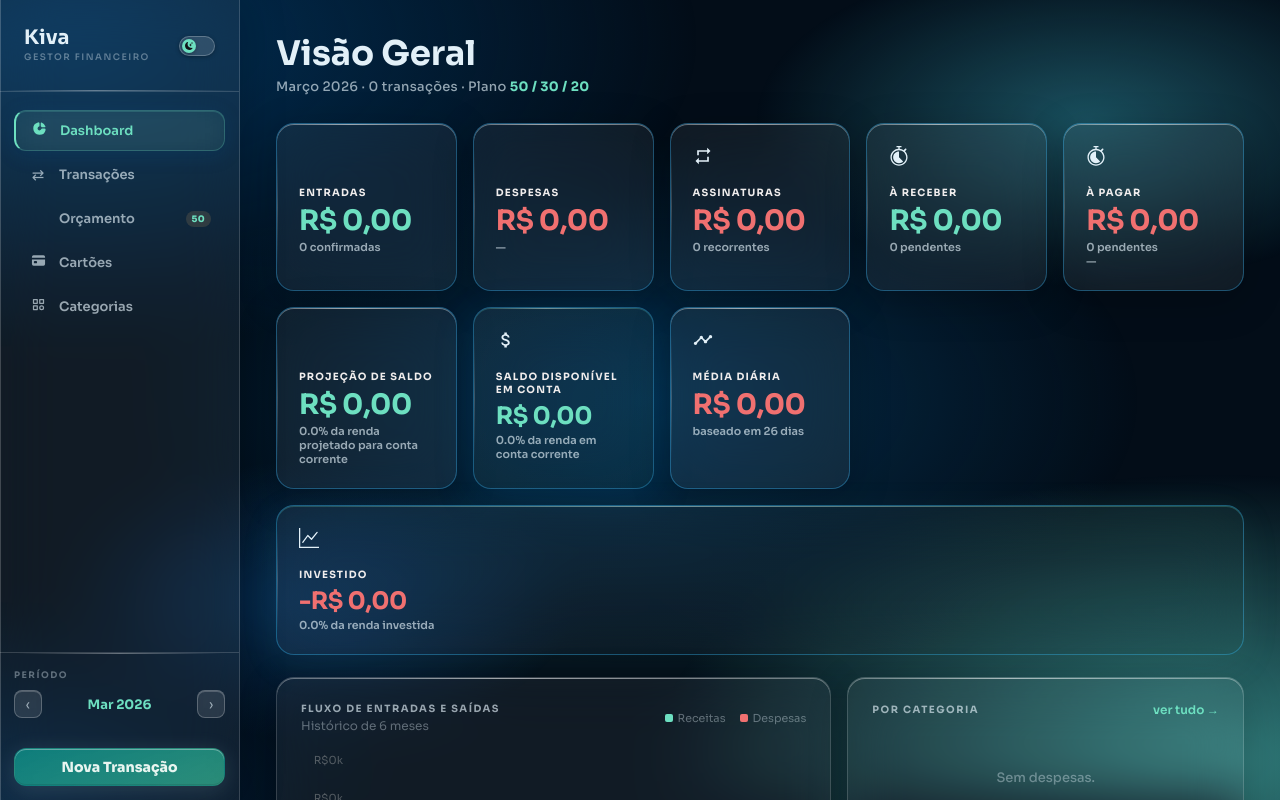
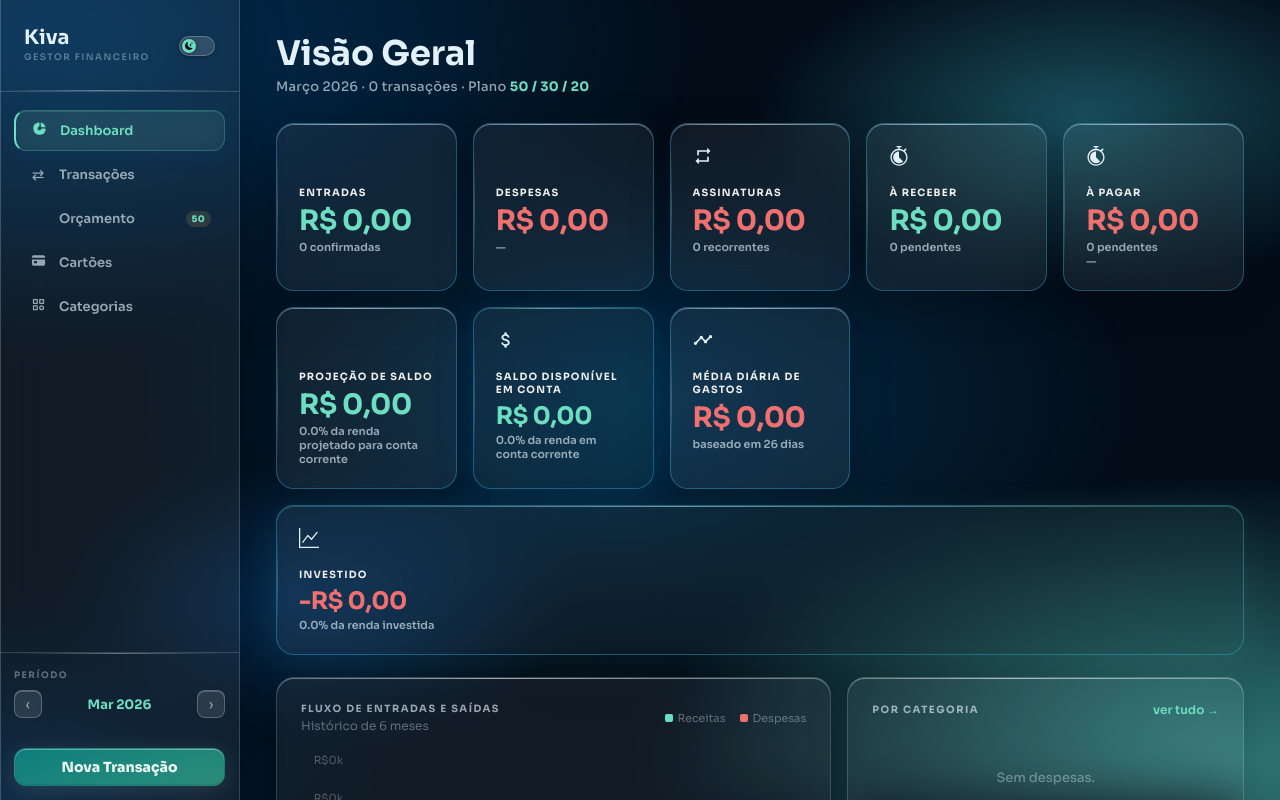
Before and after one commit to gxtavorocha/Vault-Software-de-Gest-o-Financeira, a React (Vite) app in the folder Vault-Software-de-Gest-o-Financeira/: page /dashboard in a window 1280 px wide. Shown: the top 800 px of the page. Built offline with nearby package versions, Linux system fonts and the light colour scheme; some icons are missing.

Commit message:
Alterando nome do label de Media diaria

```diff
--- a/Vault-Software-de-Gest-o-Financeira/src/pages/Dashboard.jsx
+++ b/Vault-Software-de-Gest-o-Financeira/src/pages/Dashboard.jsx
@@ -205,7 +205,7 @@ export default function Dashboard() {
           <span style={{ fontSize: 20, marginBottom: 14, display: "block" }}>
             <MdTimeline />
           </span>
-          <div className={styles.label}>Média Diária</div>
+          <div className={styles.label}>Média Diária de Gastos</div>
           <div className={styles.value} style={{ color: "var(--red)" }}>
             {fmt(dailyAverage)}
           </div>
```
